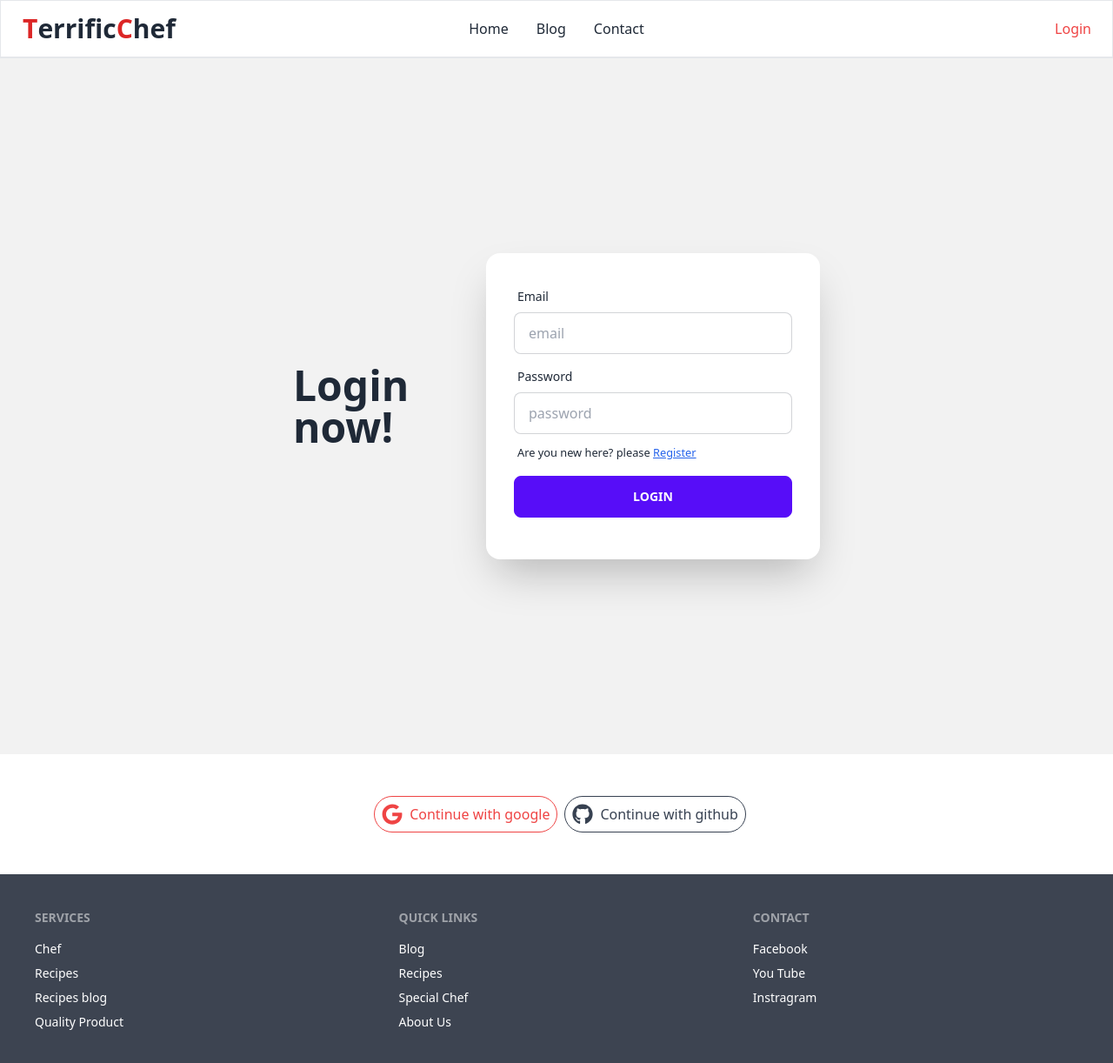
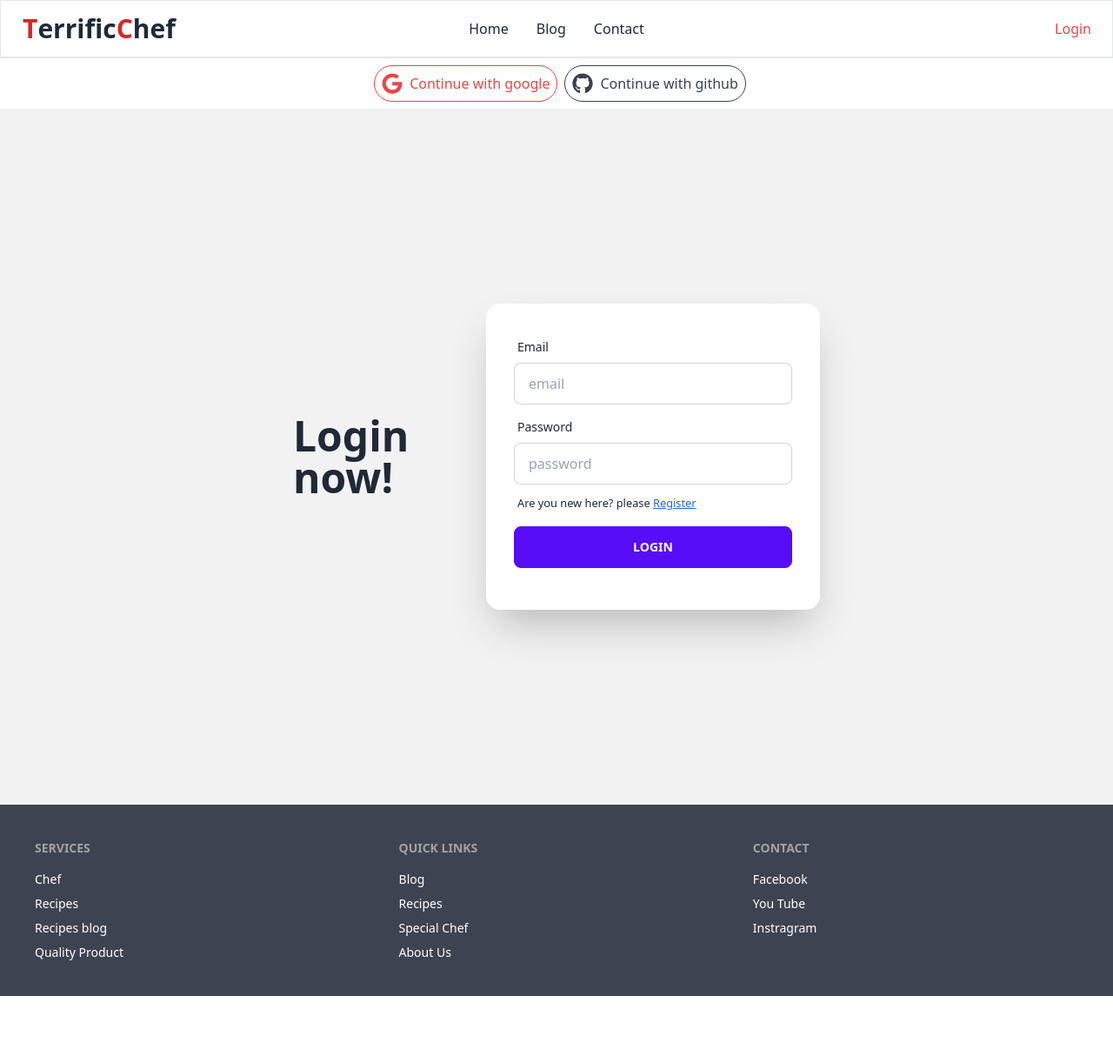
Before and after one commit to Mahadi90/terrific-chef-client, a React (Vite) app: page /login in a window 1280 px wide. Shown: the top 1222 px of the page at 87% size. After the commit the page ends 1145 px from the top, so only its background shows below. Built offline with nearby package versions, Linux system fonts and the light colour scheme; no server answers.

Commit message:
private route added

```diff
--- a/src/components/Login.jsx
+++ b/src/components/Login.jsx
@@ -1,12 +1,16 @@
 import React, { useContext, useState } from "react";
 import { FaGithub, FaGoogle } from "react-icons/fa";
-import { Link } from "react-router-dom";
+import { Link, useLocation, useNavigate } from "react-router-dom";
 import { AuthContext } from "../providers/AuthProvider";
 
 const Login = () => {
   const { logIn, logInWithGoogle, logInWithGithub } = useContext(AuthContext);
-  const [error, setError] = useState('')
-  const [success, setSuccess] = useState('')
+  const [error, setError] = useState("");
+  const [success, setSuccess] = useState("");
+  const navigate = useNavigate();
+  const location = useLocation();
+  //   console.log(location)
+  const from = location.state?.from?.pathname || "/";
 
   const handleLogIn = (e) => {
     e.preventDefault();
@@ -17,24 +21,24 @@ const Login = () => {
 
     // console.log(email,password)
 
-
-    setError('')
-    setSuccess('')
+    setError("");
+    setSuccess("");
     // for email-pass login
     logIn(email, password)
       .then((result) => {
         const loggedUser = result.user;
         console.log(loggedUser);
-        form.reset()
-        setSuccess("Login successfull")
+        form.reset();
+        setSuccess("Login successfull");
+        navigate(from, {replace: true});
       })
       .catch((error) => {
         console.log(error.message);
-        setError(error.message)
+        setError(error.message);
       });
   };
 
-//   for google login
+  //   for google login
   const handleLoginWithGoogle = () => {
     logInWithGoogle()
       .then((result) => {
@@ -46,26 +50,45 @@ const Login = () => {
       });
   };
 
-//   for github login
-const handleGitHubLogIn = () => {
+  //   for github login
+  const handleGitHubLogIn = () => {
     logInWithGithub()
-    .then((result) => {
+      .then((result) => {
         const loggedUser = result.user;
         console.log(loggedUser);
       })
       .catch((error) => {
         console.log(error);
       });
-}
+  };
 
   return (
     <>
+    <div className="flex justify-center my-2">
+        <button
+          onClick={handleLoginWithGoogle}
+          className="border border-red-500 p-2 mx-2 text-red-500 rounded-3xl hover:bg-red-500 transition duration-300 hover:text-white flex items-center justify-center"
+        >
+          <FaGoogle className="me-2 w-6 h-6" />
+          Continue with google
+        </button>
+        <button
+          onClick={handleGitHubLogIn}
+          className="border border-gray-700 p-2 rounded-3xl hover:bg-gray-700 transition duration-300 hover:text-white text-gray-700 flex items-center justify-center"
+        >
+          <FaGithub className="me-2 w-6 h-6" />
+          Continue with github
+        </button>
+      </div>
       <div className="hero min-h-screen bg-base-200">
         <div className="hero-content flex-col lg:flex-row">
           <div className="text-center lg:text-left">
             <h1 className="text-5xl font-bold">Login now!</h1>
           </div>
-          <form onSubmit={handleLogIn} className="card flex-shrink-0 w-full max-w-sm shadow-2xl bg-base-100">
+          <form
+            onSubmit={handleLogIn}
+            className="card flex-shrink-0 w-full max-w-sm shadow-2xl bg-base-100"
+          >
             <div className="card-body">
               <div className="form-control">
                 <label className="label">
@@ -104,25 +127,17 @@ const handleGitHubLogIn = () => {
               <div className="form-control">
                 <button className="btn btn-primary">Login</button>
               </div>
-              <p className="text-red-600"><small>{error}</small></p>
-              <p className="text-green-600"><small>{success}</small></p>
+              <p className="text-red-600">
+                <small>{error}</small>
+              </p>
+              <p className="text-green-600">
+                <small>{success}</small>
+              </p>
             </div>
           </form>
         </div>
       </div>
-      <div className="flex justify-center my-12">
-      <button
-        onClick={handleLoginWithGoogle}
-        className="border border-red-500 p-2 mx-2 text-red-500 rounded-3xl hover:bg-red-500 transition duration-300 hover:text-white flex items-center justify-center"
-      >
-        <FaGoogle className="me-2 w-6 h-6" />
-        Continue with google
-      </button>
-      <button onClick={handleGitHubLogIn} className="border border-gray-700 p-2 rounded-3xl hover:bg-gray-700 transition duration-300 hover:text-white text-gray-700 flex items-center justify-center">
-        <FaGithub className="me-2 w-6 h-6" />
-        Continue with github
-      </button>
-      </div>
+
     </>
   );
 };
--- a/src/components/SingleChef.jsx
+++ b/src/components/SingleChef.jsx
@@ -1,6 +1,7 @@
 import React from 'react';
 import { FaThumbsUp } from 'react-icons/fa';
 import { Link } from 'react-router-dom';
+import PrivateRoutes from '../routes/PrivateRoutes';
 
 const SingleChef = ({singleChef}) => {
 
--- a/src/firebase/firebase.config.js
+++ b/src/firebase/firebase.config.js
@@ -5,7 +5,7 @@ import { initializeApp } from "firebase/app";
 
 // Your web app's Firebase configuration
 const firebaseConfig = {
-  apiKey:               import.meta.env.VITE_apiKey,
+  apiKey:import.meta.env.VITE_apiKey,
   authDomain:import.meta.env.VITE_authDomain,
   projectId: import.meta.env.VITE_projectId,
   storageBucket: import.meta.env.VITE_storageBucket,
--- a/src/main.jsx
+++ b/src/main.jsx
@@ -11,6 +11,7 @@ import ChefRecipe from './components/ChefRecipe'
 import 'react-toastify/dist/ReactToastify.css';
 import ErrorPage from './components/ErrorPage'
 import AuthProvider from './providers/AuthProvider'
+import PrivateRoutes from './routes/PrivateRoutes'
 
 const router = createBrowserRouter([
   {
@@ -25,7 +26,7 @@ const router = createBrowserRouter([
       },
       {
        path: '/:id',
-       element: <ChefRecipe></ChefRecipe>,
+       element: <PrivateRoutes><ChefRecipe></ChefRecipe></PrivateRoutes>,
        loader: ({params}) => fetch(`http://localhost:5000/chef/${params.id}`)
       },
       {
--- /dev/null
+++ b/src/routes/PrivateRoutes.jsx
@@ -0,0 +1,15 @@
+import React, { useContext } from 'react';
+import { AuthContext } from '../providers/AuthProvider';
+import { Navigate, useLocation } from 'react-router-dom';
+
+const PrivateRoutes = ({children}) => {
+    const {user} = useContext(AuthContext)
+    const location = useLocation()
+    if(user){
+        return children;
+    }
+    return <Navigate to='/login' state={{from : location}} replace></Navigate>
+
+};
+
+export default PrivateRoutes;
```
